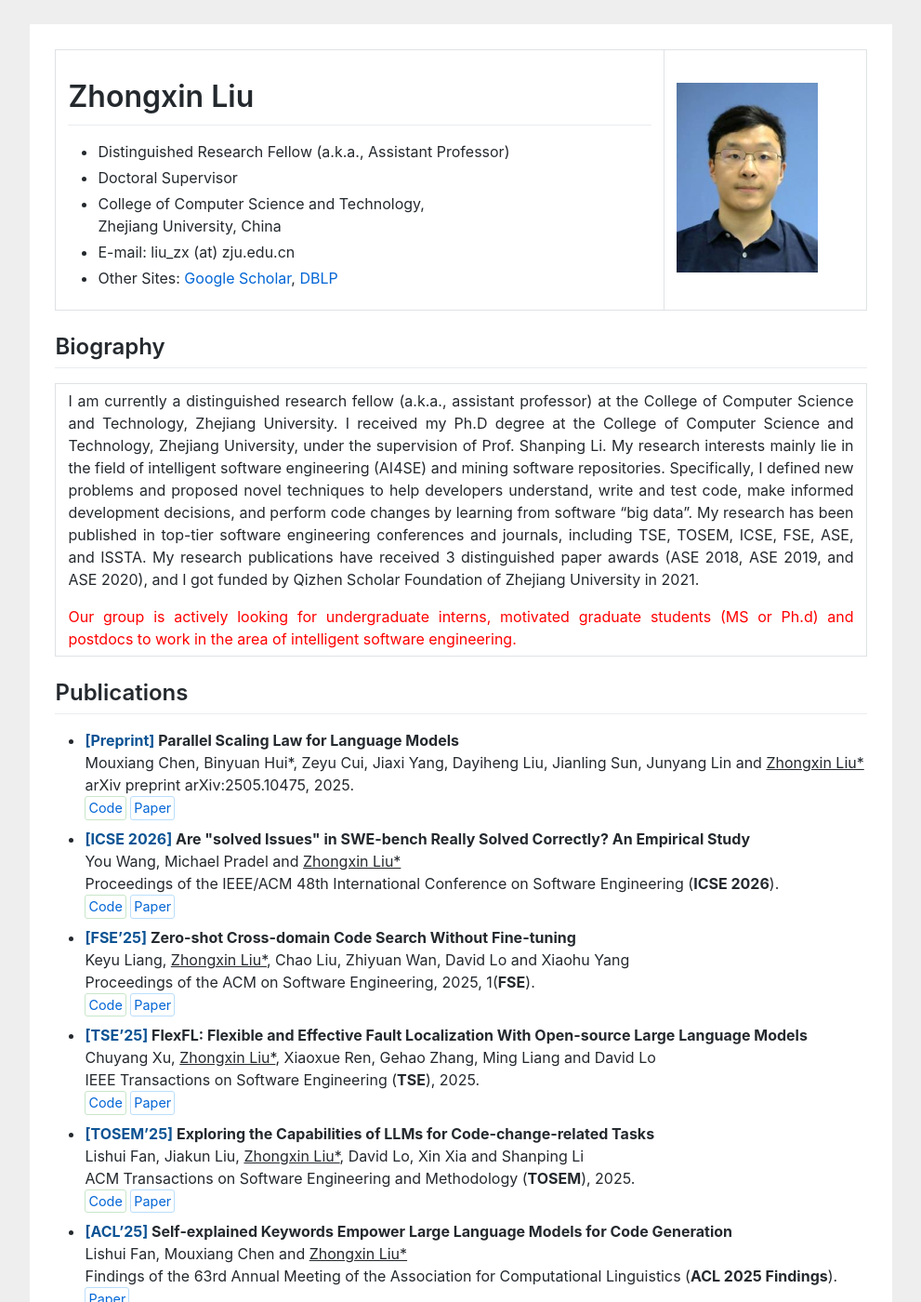
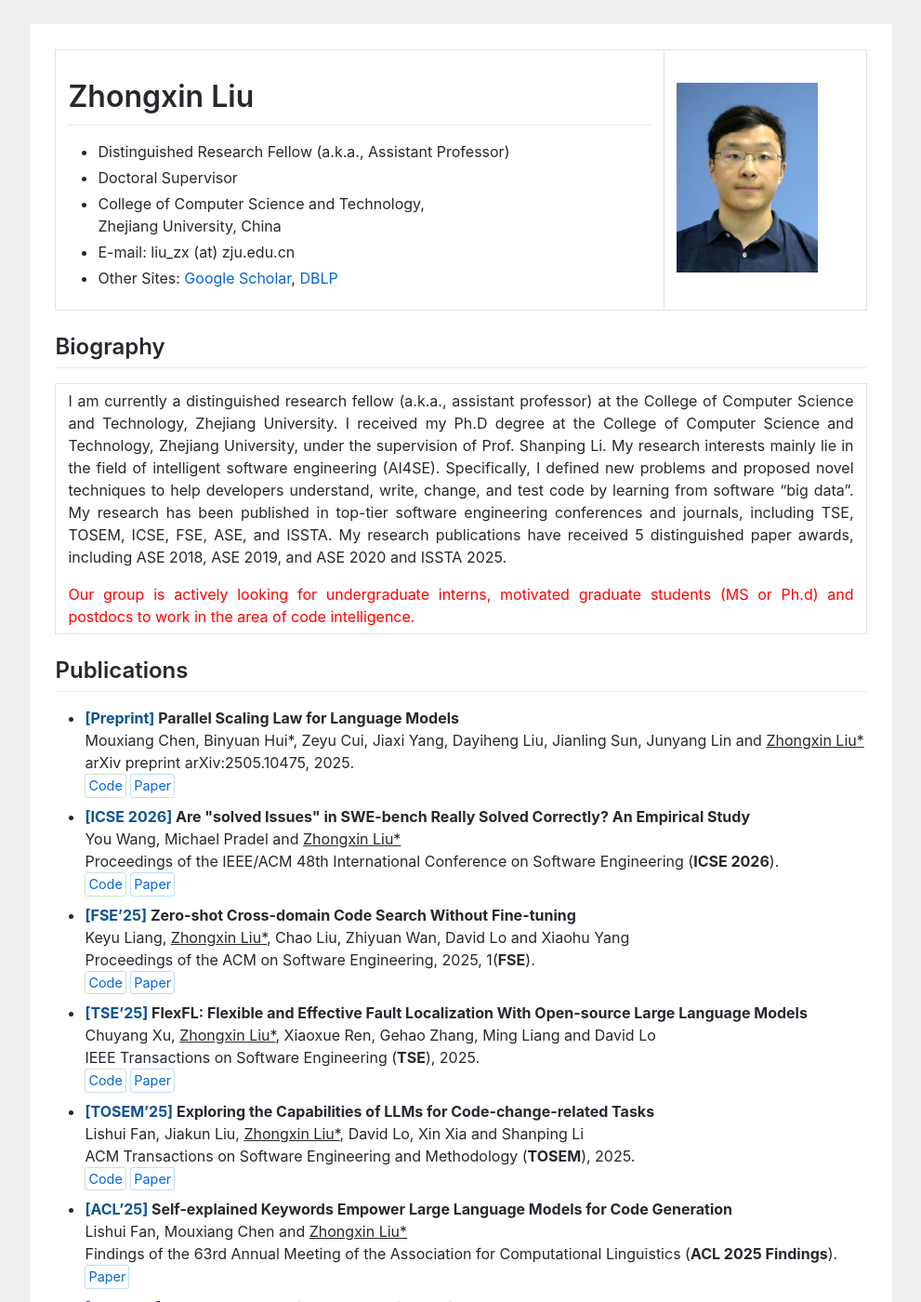
Before and after one commit to zhongxin-liu/zhongxin-liu.github.io, a Jekyll site: the page index.html, which Jekyll copies as it is, in a window 1280 px wide and 1400 px high. Shown: the whole window at 93% size, without its empty margins (144-1135 px from the left). Built offline with Jekyll 4.4.1, drawn with Linux system fonts in a browser that asks for light colours; some of the changed text lies outside the part shown.

Commit message:
update awards and introduction

```diff
--- a/index.html
+++ b/index.html
@@ -61,10 +61,10 @@ gtag('config', 'UA-158965281-1');
 				<table border="0" cellspacing="0" cellpadding="10">
 					<td align="justify">
 						<p>
-						I am currently a distinguished research fellow (a.k.a., assistant professor) at the College of Computer Science and Technology, Zhejiang University. I received my Ph.D degree at the College of Computer Science and Technology, Zhejiang University, under the supervision of Prof. Shanping Li. My research interests mainly lie in the field of intelligent software engineering (AI4SE) and mining software repositories. Specifically, I defined new problems and proposed novel techniques to help developers understand, write and test code, make informed development decisions, and perform code changes by learning from software “big data”. My research has been published in top-tier software engineering conferences and journals, including TSE, TOSEM, ICSE, FSE, ASE, and ISSTA. My research publications have received 3 distinguished paper awards (ASE 2018, ASE 2019, and ASE 2020), and I got funded by Qizhen Scholar Foundation of Zhejiang University in 2021.
+						I am currently a distinguished research fellow (a.k.a., assistant professor) at the College of Computer Science and Technology, Zhejiang University. I received my Ph.D degree at the College of Computer Science and Technology, Zhejiang University, under the supervision of Prof. Shanping Li. My research interests mainly lie in the field of intelligent software engineering (AI4SE). Specifically, I defined new problems and proposed novel techniques to help developers understand, write, change, and test code by learning from software “big data”. My research has been published in top-tier software engineering conferences and journals, including TSE, TOSEM, ICSE, FSE, ASE, and ISSTA. My research publications have received 5 distinguished paper awards, including ASE 2018, ASE 2019, and ASE 2020 and ISSTA 2025.
 						</p>
 						<div class="red">
-						Our group is actively looking for undergraduate interns, motivated graduate students (MS or Ph.d) and postdocs to work in the area of intelligent software engineering.
+						Our group is actively looking for undergraduate interns, motivated graduate students (MS or Ph.d) and postdocs to work in the area of code intelligence.
 						</div>
 
 					</td>
@@ -119,6 +119,7 @@ Findings of the 63rd Annual Meeting of the Association for Computational Linguis
 <b><span style="color: #0b5394;">[ISSTA’25]</span> LLM4SZZ: Enhancing SZZ Algorithm With Context-enhanced Assessment on Large Language Models</b><br>
 Lingxiao Tang, Jiakun Liu, <u>Zhongxin Liu</u>, Xiaohu Yang and Lingfeng Bao<br>
 Proceedings of the 34th ACM SIGSOFT International Symposium on Software Testing and Analysis (<b>ISSTA 2025</b>).
+[<span class="red">ACM SIGSOFT Distinguished Paper Award</span> 🏆]
 <br>
 </li>
 <li>
--- a/metadata/pub2.bib
+++ b/metadata/pub2.bib
@@ -61,6 +61,7 @@
   author       = {Tang, Lingxiao and Liu, Jiakun and \textbf{Zhongxin Liu} and Yang, Xiaohu and Bao, Lingfeng},
   date         = {2025},
   booktitle    = {Proceedings of the 34th {{ACM SIGSOFT}} International Symposium on Software Testing and Analysis ({{ISSTA 2025}})},
+  note       = {ACM SIGSOFT Distinguished Paper Award}
 }
 @inproceedings{chen2024b4c,
   title      = {B4: {{Towards}} Optimal Assessment of Plausible Code Solutions with Plausible Tests},
```
